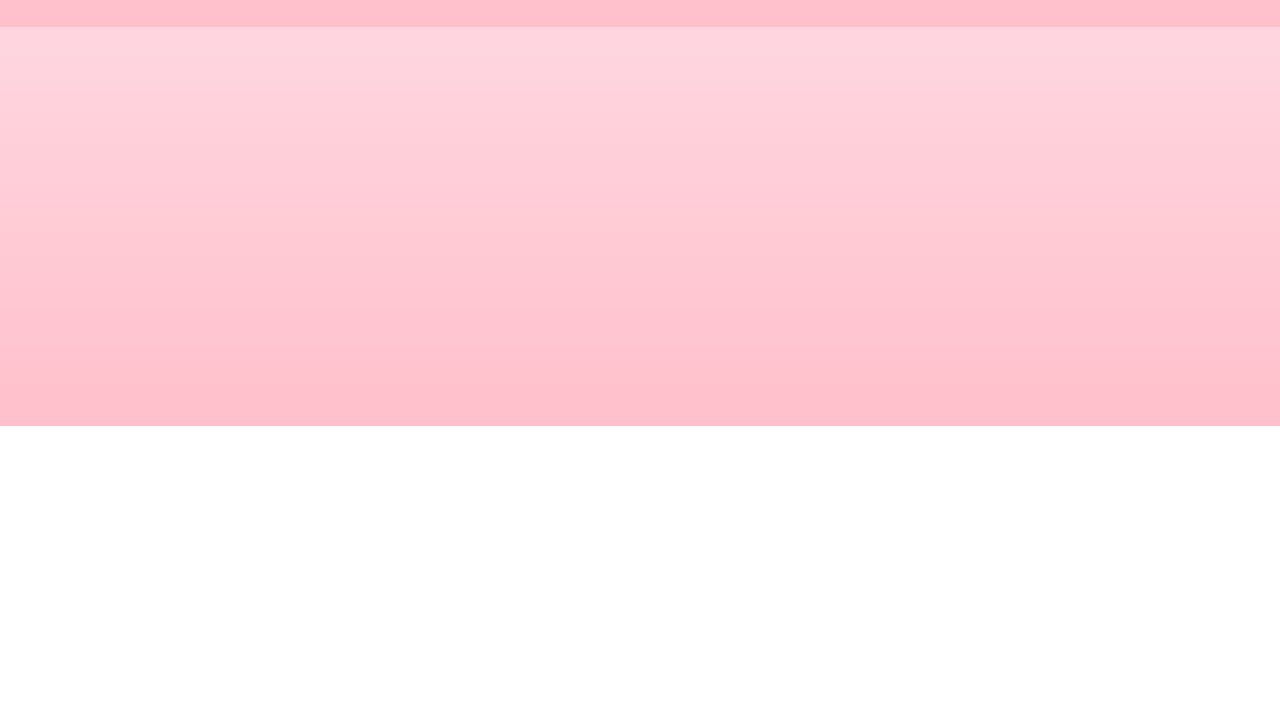
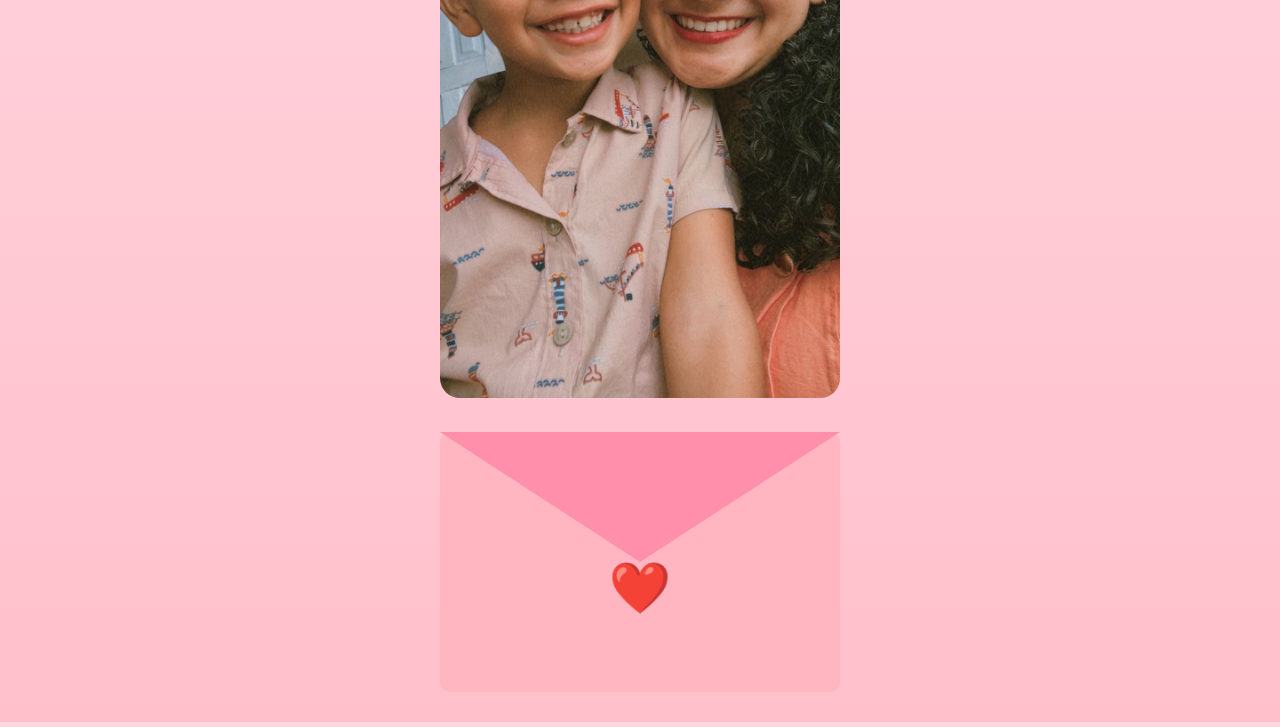
Before and after one commit to millene-lobato/Dia-das-M-es-do-1-ano-M-e-do-Jos-Henrique, a plain HTML site: page index.html in a window 1280 px wide. Shown: the part 374-1101 px from the top of the page. Before the commit the page ends 800 px from the top, so only its background shows below. Drawn offline with Linux system fonts and the light colour scheme.

Commit message:
Update index.html

```diff
--- a/index.html
+++ b/index.html
@@ -17,7 +17,7 @@
 <div class="container">
 
   <!-- FOTO -->
-  <img src="foto1.jpeg" class="foto">
+  <img src="Mãe do José Henrique.jpeg" class="foto">
 
   <!-- ENVELOPE -->
   <div class="envelope" onclick="abrirCarta()">
```
